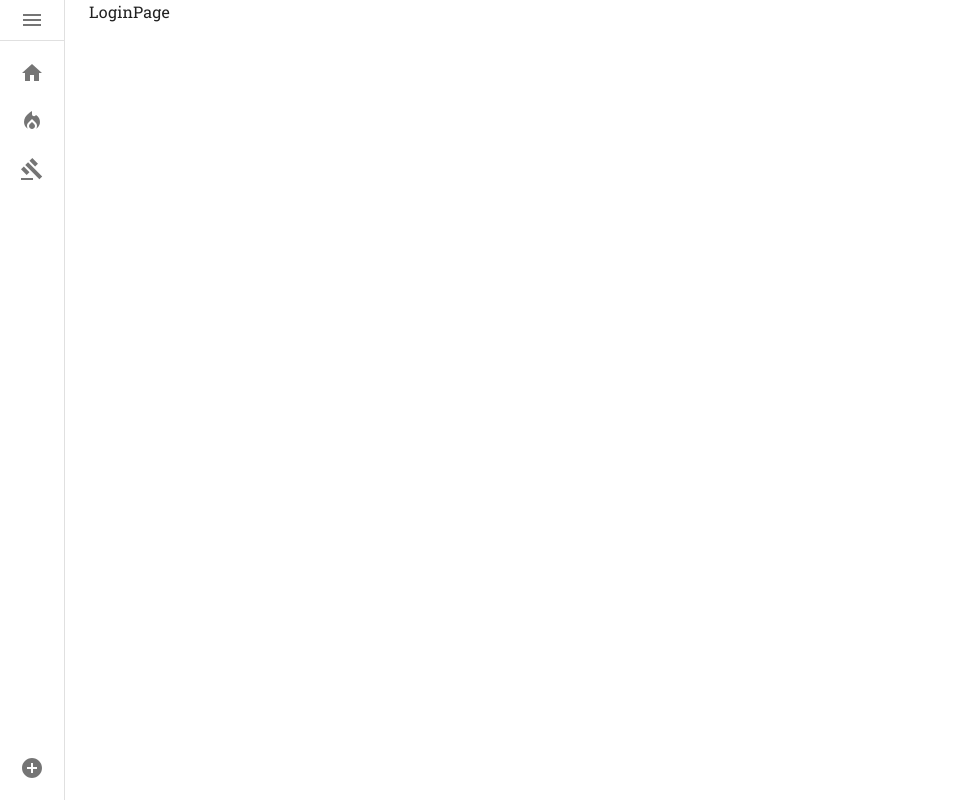
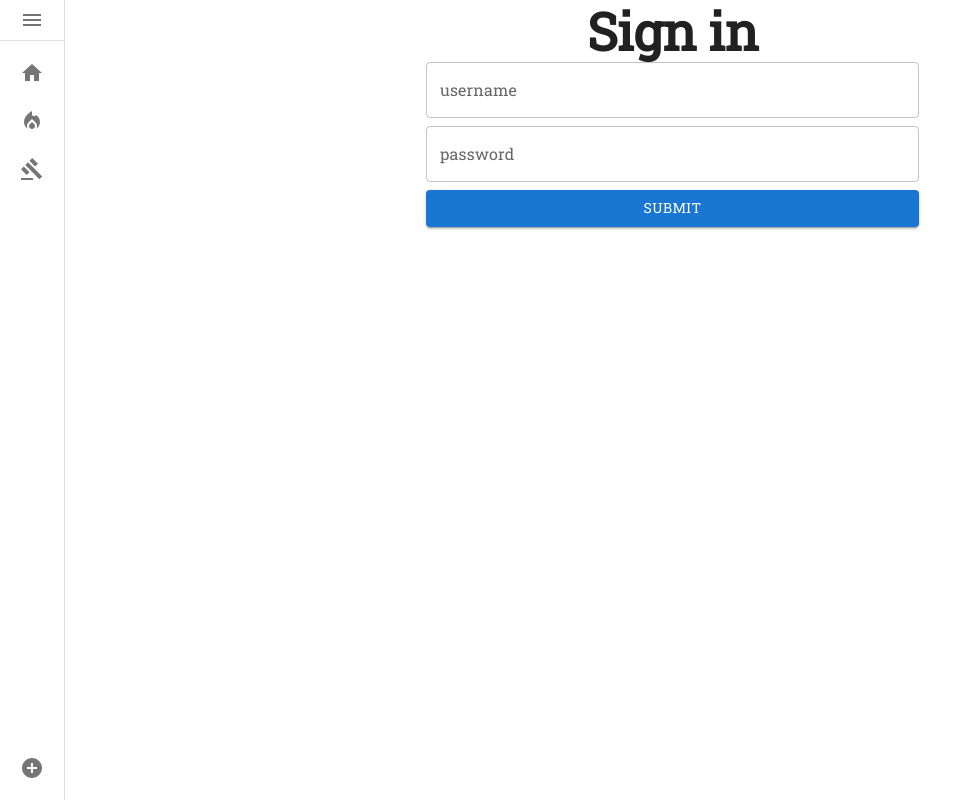
Before and after one commit to ThienDuc3112/CVWO_23-24_Frontend, a React (Vite) app: page /login in a window 1280 px wide. Shown: the whole page, without its empty margins (0-962 px from the left). Built offline with nearby package versions, Linux system fonts and the light colour scheme.

Commit message:
Signup and signin partially implemented

```diff
--- a/src/app.tsx
+++ b/src/app.tsx
@@ -13,6 +13,7 @@ import EditPost from "./pages/Edit/Post";
 import EditThread from "./pages/Edit/Thread";
 import Category from "./pages/Category/Category";
 import Search from "./pages/Search/Search";
+import Singup from "./pages/Signup/Singup";
 
 function App() {
   return (
@@ -25,6 +26,7 @@ function App() {
         <Routes>
           <Route path="/" element={<HomePage />} />
           <Route path="/login" element={<LoginPage />} />
+          <Route path="/signup" element={<Singup />} />
           <Route path="/register" element={<RegisterPage />} />
           <Route path="/t/:threadid" element={<ThreadPage />} />
           <Route path="/create" element={<CreatePostPage />} />
--- a/src/pages/Login/LoginPage.tsx
+++ b/src/pages/Login/LoginPage.tsx
@@ -1,5 +1,73 @@
+import { Button, Stack, TextField, Typography } from "@mui/material";
+import { FormEventHandler, useState } from "react";
+import { API_URL } from "../../costants";
+
 const LoginPage = () => {
-  return <div>LoginPage</div>;
+  const [username, setUsername] = useState("");
+  const [password, setPassword] = useState("");
+  const [errors, setErr] = useState({
+    username: undefined as string | undefined,
+    password: undefined as string | undefined,
+  });
+  const submitHandler: FormEventHandler<HTMLFormElement> = (e) => {
+    e.preventDefault();
+    alert("Not fully implemented yet");
+    fetch(`${API_URL}/users/login`, {
+      method: "POST",
+      headers: {
+        "Content-type": "application/json",
+      },
+      body: JSON.stringify({
+        username,
+        password,
+      }),
+    }).then((res) => {
+      res.json().then((data) => {
+        if (res.ok) {
+          alert(`Login successful, your jwt token is ${data.token}`);
+        } else {
+          setErr({ username: data.username, password: data.password });
+        }
+      });
+    });
+  };
+  return (
+    <Stack m={"auto"} width={"40%"} minWidth={"300px"} textAlign={"center"}>
+      <Typography variant="h2">
+        <b>Sign in</b>
+      </Typography>
+      <form
+        style={{ display: "flex", flexDirection: "column", gap: "8px" }}
+        onSubmit={submitHandler}
+      >
+        <TextField
+          label="username"
+          value={username}
+          onChange={(e) => setUsername(e.target.value)}
+          type="text"
+        />
+        {errors.username && (
+          <Typography sx={{ color: "error.main" }}>
+            {errors.username}
+          </Typography>
+        )}
+        <TextField
+          label="password"
+          value={password}
+          onChange={(e) => setPassword(e.target.value)}
+          type="password"
+        />
+        {errors.password && (
+          <Typography sx={{ color: "error.main" }}>
+            {errors.password}
+          </Typography>
+        )}
+        <Button type="submit" variant="contained">
+          Submit
+        </Button>
+      </form>
+    </Stack>
+  );
 };
 
 export default LoginPage;
--- /dev/null
+++ b/src/pages/Signup/Singup.tsx
@@ -0,0 +1,125 @@
+import { Button, Stack, TextField, Typography } from "@mui/material";
+import { FormEventHandler, useState } from "react";
+import { API_URL } from "../../costants";
+import { useNavigate } from "react-router-dom";
+
+const Singup = () => {
+  const navigate = useNavigate();
+  const [username, setUsername] = useState("");
+  const [password, setPassword] = useState("");
+  const [passwordConfirmation, setPasswordConfirmation] = useState("");
+  const [email, setEmail] = useState("");
+  const [errors, setErr] = useState({
+    username: undefined as string[] | undefined,
+    password: undefined as string[] | undefined,
+    passwordConfirmation: undefined as string[] | undefined,
+    email: undefined as string[] | undefined,
+  });
+  const submitHandler: FormEventHandler<HTMLFormElement> = (e) => {
+    e.preventDefault();
+    fetch(`${API_URL}/users`, {
+      method: "POST",
+      body: JSON.stringify({
+        user: {
+          username,
+          email,
+          password,
+          password_confirmation: passwordConfirmation,
+        },
+      }),
+      headers: {
+        "Content-type": "application/json",
+      },
+    })
+      .then((res) => {
+        if (res.ok) {
+          alert("User created");
+          navigate("/login");
+        } else {
+          res.json().then((data) => {
+            setErr({
+              username: data.username,
+              email: data.email,
+              password: data.password,
+              passwordConfirmation: data.password_confirmation,
+            });
+          });
+        }
+      })
+      .catch((err: any) => {
+        console.error(err);
+        alert("Generic error");
+      });
+  };
+  return (
+    <Stack sx={{ m: "auto", width: "40%", minWidth: "300px" }}>
+      <Typography variant="h2" sx={{ textAlign: "center", m: 2 }}>
+        <b>Signup</b>
+      </Typography>
+      <form
+        onSubmit={submitHandler}
+        style={{
+          display: "flex",
+          flexDirection: "column",
+          gap: "8px",
+        }}
+      >
+        <TextField
+          type="text"
+          value={username}
+          onChange={(e) => {
+            setUsername(e.target.value);
+          }}
+          label="username"
+        />
+        {errors.username && (
+          <Typography color={"error.main"}>
+            {errors.username.join(", ")}
+          </Typography>
+        )}
+        <TextField
+          type="email"
+          value={email}
+          onChange={(e) => setEmail(e.target.value)}
+          label="email"
+        />
+        {errors.email && (
+          <Typography color={"error.main"}>
+            {errors.email.join(", ")}
+          </Typography>
+        )}
+        <TextField
+          type="password"
+          value={password}
+          onChange={(e) => {
+            setPassword(e.target.value);
+          }}
+          label="password"
+        />
+        {errors.password && (
+          <Typography color={"error.main"}>
+            {errors.password.join(", ")}
+          </Typography>
+        )}
+        <TextField
+          type="password"
+          value={passwordConfirmation}
+          onChange={(e) => {
+            setPasswordConfirmation(e.target.value);
+          }}
+          label="Password Confirmation"
+        />
+        {errors.passwordConfirmation && (
+          <Typography color={"error.main"}>
+            {errors.passwordConfirmation.join(", ")}
+          </Typography>
+        )}
+        <Button type="submit" variant="contained">
+          Submit
+        </Button>
+      </form>
+    </Stack>
+  );
+};
+
+export default Singup;
```
